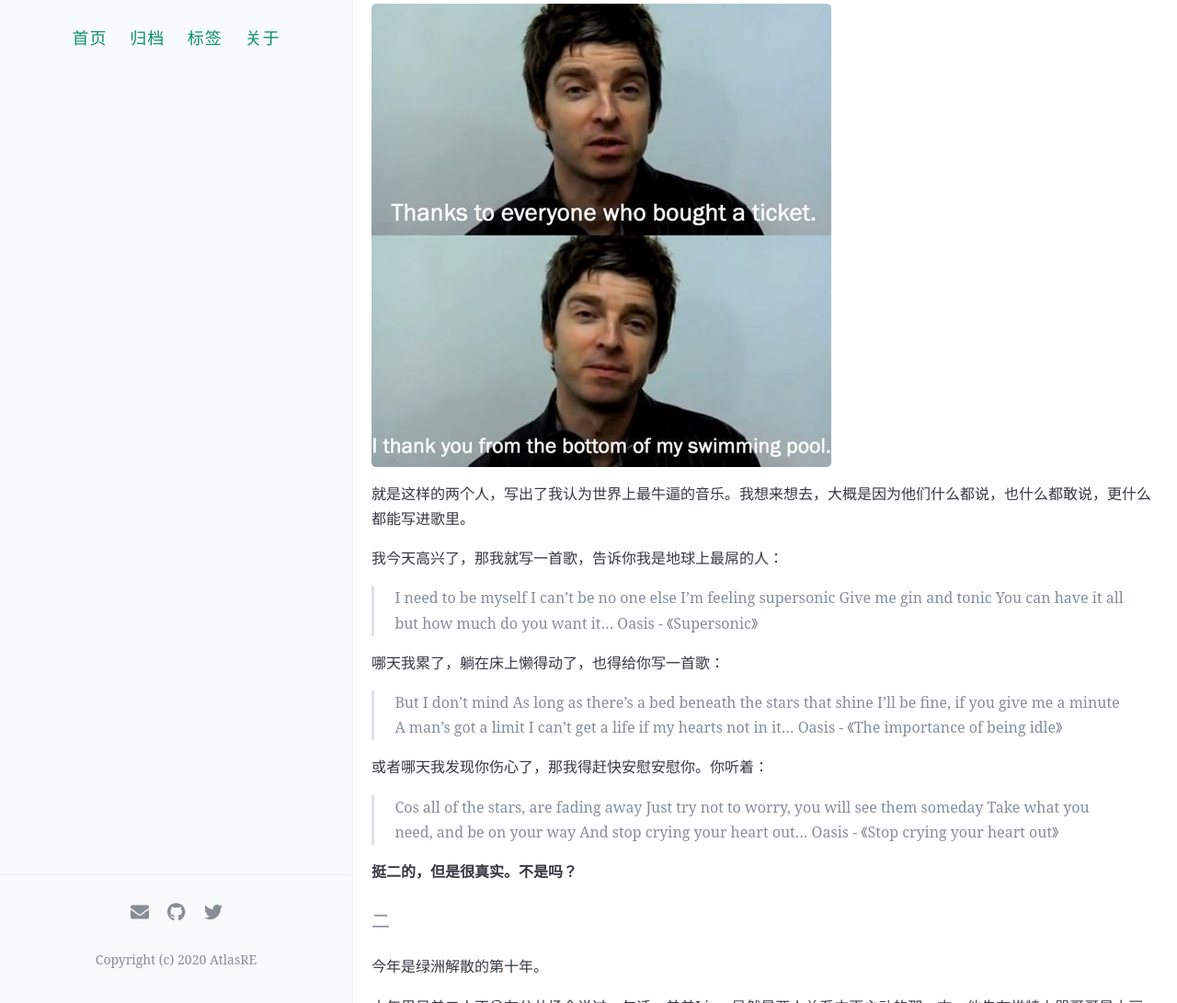
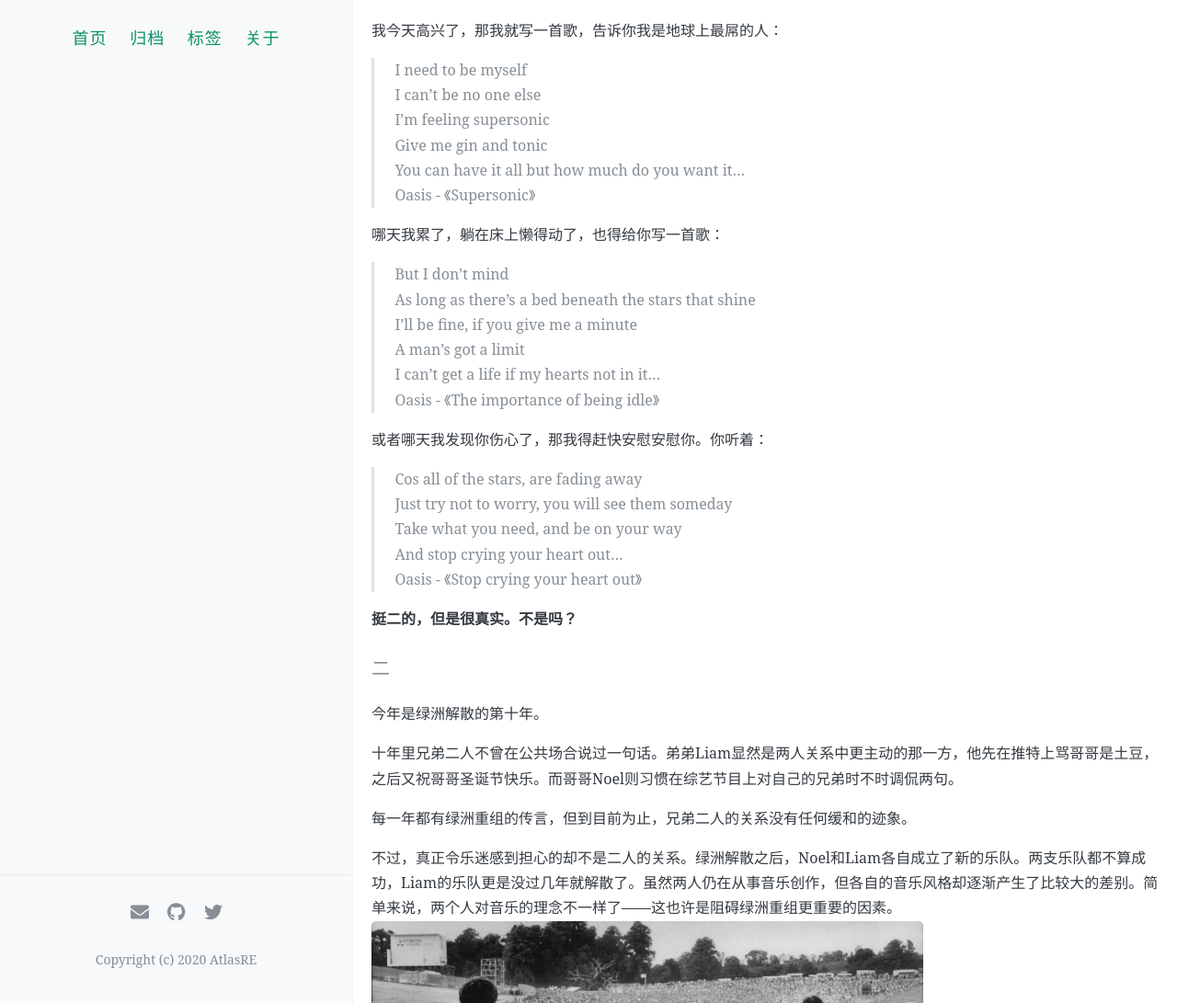
Before and after one commit to AtlasRE/atlasre.github.io, a Jekyll site: the page built from _posts/2019-04-06-definitely-maybe.md, in a window 1280 px wide and 1400 px high, scrolled down 498 px. Shown: the part 309-1400 px from the top of the window at 92% size. Built offline with Jekyll 4.4.1, drawn with Linux system fonts in a browser that asks for light colours; comment, search, counter and statistics services are not loaded; part of the change alters nothing that is shown; some of the changed text lies outside the part shown.

Commit message:
site update: 2020/8/26

```diff
--- a/_posts/2019-04-06-definitely-maybe.md
+++ b/_posts/2019-04-06-definitely-maybe.md
@@ -22,32 +22,29 @@ Liam自大到什么地步呢？用他自己的话来说：
 
 简单翻译一下：1，我是上帝；2，我的音乐和列侬一样牛逼。
 
-不过这两个人也是我见过最能诠释“傲娇”一词含义的两人。对于买了票来听他们唱歌的粉丝，这大概是一个典型的Noel式答复：
-![pic1](/images/definitely-maybe-1.jpg)
-
 就是这样的两个人，写出了我认为世界上最牛逼的音乐。我想来想去，大概是因为他们什么都说，也什么都敢说，更什么都能写进歌里。
 
 我今天高兴了，那我就写一首歌，告诉你我是地球上最屌的人：
-> I need to be myself
-> I can't be no one else
-> I'm feeling supersonic
-> Give me gin and tonic
-> You can have it all but how much do you want it...
+> I need to be myself<br>
+> I can't be no one else<br>
+> I'm feeling supersonic<br>
+> Give me gin and tonic<br>
+> You can have it all but how much do you want it...<br>
 > Oasis - 《Supersonic》
 
 哪天我累了，躺在床上懒得动了，也得给你写一首歌：
-> But I don't mind
-> As long as there's a bed beneath the stars that shine
-> I'll be fine, if you give me a minute
-> A man's got a limit
-> I can't get a life if my hearts not in it...
+> But I don't mind<br>
+> As long as there's a bed beneath the stars that shine<br>
+> I'll be fine, if you give me a minute<br>
+> A man's got a limit<br>
+> I can't get a life if my hearts not in it...<br>
 > Oasis - 《The importance of being idle》
 
 或者哪天我发现你伤心了，那我得赶快安慰安慰你。你听着：
-> Cos all of the stars, are fading away
-> Just try not to worry, you will see them someday
-> Take what you need, and be on your way
-> And stop crying your heart out...
+> Cos all of the stars, are fading away<br>
+> Just try not to worry, you will see them someday<br>
+> Take what you need, and be on your way<br>
+> And stop crying your heart out...<br>
 > Oasis - 《Stop crying your heart out》
 
 **挺二的，但是很真实。不是吗？**
```
Also changed, not shown: images/definitely-maybe-1.jpg (deleted).
